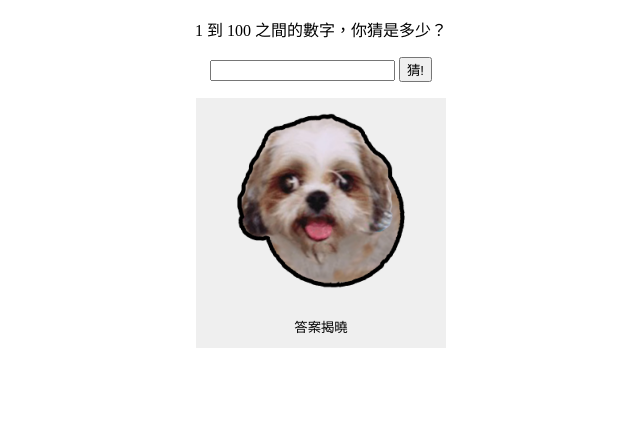
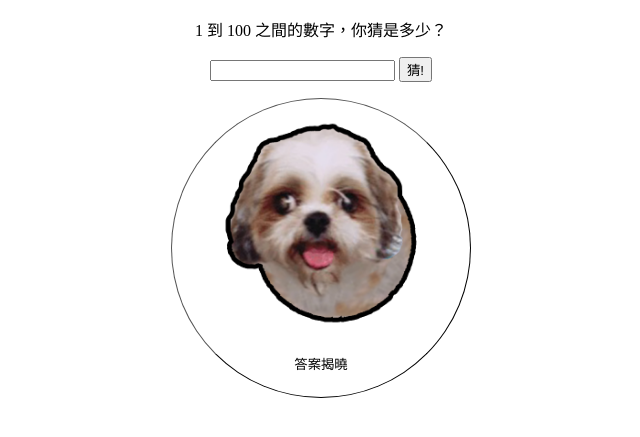
Before and after one commit to whitevbear/Guessing-Number, a plain HTML site: page index.html in a window 1280 px wide. Shown: the part 69-506 px from the top of the page, without its empty margins (327-967 px from the left). Drawn offline with Linux system fonts and the light colour scheme.

Commit message:
add answer function

```diff
--- a/index.css
+++ b/index.css
@@ -5,15 +5,25 @@ body{
 h1{
     margin: 20px;
 }
+/* button{
+    width: 250px;
+    height: 250px; */
+    /* background-color: transparent;  */
+    /* border-color: transparent;
+} */
+
+ p .answer{
+    background-color: transparent;
+
+}
 button{
-    width: 250px;
-    height: 250px;
-    /* background-color: transparent;  */
-    border-color: transparent;
+    width: 300px;
+    height: 300px;
+    background-color: transparent;
+    border-width: 1px;
+border-radius: 150px;
 }
-
-.answerbutton {
-    width: 200px;
-    height: 200px;
+ #answerbutton {
+    width: 80%;
     text-align: center;
 }
--- a/index.html
+++ b/index.html
@@ -12,7 +12,7 @@
     <input type="text" id="guessField" />
     <input type="submit" value="猜!" id="guessSubmit" />
     <p class="answer">
-    <button type="button"><img src="dog01.png" class="answerbutton"> <p>答案揭曉</p></button>
+    <button type="button"><img src="dog01.png" id="answerbutton" class="answerbutton"> <p class="theanswer">答案揭曉</p></button>
     </p>
 
 
@@ -26,6 +26,9 @@
     const guessField = document.getElementById("guessField");
     const guessSubmit = document.getElementById("guessSubmit");
     const message = document.querySelector(".message");
+    const theAnswer = document.querySelector(".theanswer");
+    // const answerButton = document.querySelector(".answerbutton");
+
 
     let timeCount = 0;
     let img = document.createElement('img');
@@ -34,6 +37,14 @@
 
     // Event listener
     guessSubmit.addEventListener("click", checkGuess);
+    answerbutton.addEventListener("click", askAnswer);
+
+    // Answer function
+    function askAnswer(){
+
+        theAnswer.textContent = targetNumber;
+
+    }
 
     // Guess function
     function checkGuess() {
@@ -43,11 +54,11 @@
       console.log("timeCount: " + timeCount);
 
       if (userGuess === targetNumber) {
-        message.textContent = "恭喜你，你猜對了！你這次猜了"+timeCount+"次哦~";
+        message.textContent = "恭喜你，你猜對了！你這次猜了 "+timeCount+" 次哦~";
         message.style.color = "green";
         guessSubmit.disabled = true;
         document.body.appendChild(img);
-        img.style.width = "40%";
+        img.style.width = "200px";
 
       } else if (userGuess < targetNumber) {
 
```
